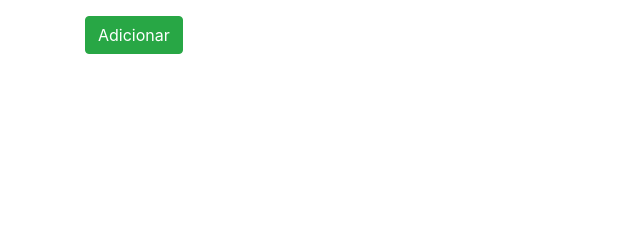
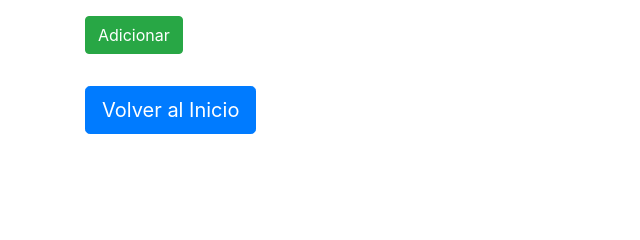
Before and after one commit to YeyderJHJL/PROJECT_IPS, a Django app: page /personal/list/ in a window 1280 px wide. Shown: the part 318-558 px from the top of the page, without its empty margins (0-640 px from the left). Run offline with Django 5.2, Linux system fonts and the light colour scheme; data that the repository does not hold is empty; some libraries are stand-ins or nearby versions.

Commit message:
Login Personal: Vista Administrador (Redirección)

```diff
--- a/project/tienda/forms.py
+++ b/project/tienda/forms.py
@@ -1,8 +1,6 @@
 import datetime
 from django import forms
 from .models import Personal, EstadoRegistro, TipoPersonal
-from django.contrib.auth.forms import AuthenticationForm
-from django.contrib.auth import authenticate
 
 class LoginPersonalForm(forms.Form):
     username = forms.CharField(
--- a/project/tienda/templates/gestion_personal.html
+++ b/project/tienda/templates/gestion_personal.html
@@ -9,6 +9,9 @@
 </nav>
 <div class="centered-box">
     {% block gestion_personal_content %}
+    <div class="btn-group mt-3" role="group" aria-label="Administrador Actions">
+        <a class="btn btn-primary btn-lg" href="{% url 'inicio_administrador' %}">Volver al Inicio</a>
+    </div>
     {% endblock %}
 </div>
 {% endblock %}
--- a/project/tienda/templates/personal_list.html
+++ b/project/tienda/templates/personal_list.html
@@ -50,5 +50,13 @@
         </tbody>
     </table>
 </div>
-<a class="btn btn-success" href="{% url 'personal_add' %}">Adicionar</a>
+
+<div class="mb-3">
+    <a class="btn btn-success" href="{% url 'personal_add' %}">Adicionar</a>
+</div>
+
+<div class="btn-group mt-3" role="group" aria-label="Administrador Actions">
+    <a class="btn btn-primary btn-lg" href="{% url 'inicio_administrador' %}">Volver al Inicio</a>
+</div>
+
 {% endblock %}
--- a/project/tienda/views.py
+++ b/project/tienda/views.py
@@ -2,15 +2,11 @@ from django.shortcuts import render, get_object_or_404, redirect
 from django.db import IntegrityError
 from .models import EstadoRegistro, Personal, TipoPersonal
 from .forms import EstadoRegistroForm, LoginPersonalForm, PersonalForm, TipoPersonalForm
-from django.contrib.auth import authenticate, login
 
 # Create your views here.
 
 def index(request):
     return render(request, 'index.html')
-
-def gestion_personal(request):
-    return render(request, 'gestion_personal.html')
 
 # Estado Registro CRUD
 def estado_registro_list(request):
@@ -72,6 +68,10 @@ def inicio_vendedor(request):
 
 def inicio_administrador(request):
     return render(request, 'inicio_administrador.html')
+
+# Gestion Personal
+def gestion_personal(request):
+    return render(request, 'gestion_personal.html')
 
 # Personal CRUD
 def personal_list(request):
```
Also changed, not shown: project/tienda/templates/estado_registro_list.html (+9 -1 lines), project/tienda/templates/inicio_administrador.html (+9 -2 lines), project/tienda/templates/tipo_personal_list.html (+9 -1 lines).
